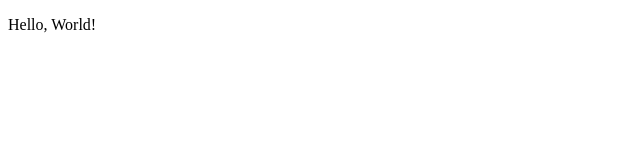
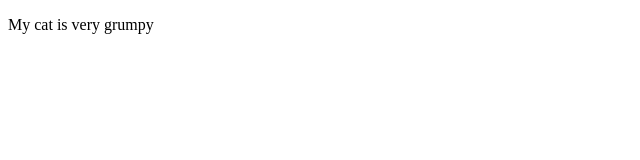
Before and after one commit to hy7720/parkjiho, a plain HTML site: page index.html in a window 1280 px wide. Shown: the full height of the page, 0-640 px from the left. Drawn offline with Linux system fonts and the light colour scheme.

Commit message:
Add files via upload

```diff
--- a/index.html
+++ b/index.html
@@ -4,9 +4,9 @@
 	<meta charset="UTF-8">
 	<meta http-equiv="X-UA-Compatible" content="IE=edge">
 	<meta name="viewport" content="width=device-width, initial-scale=1.0">
-	<title>Portfolio</title>
+	<title>kmo</title>
 </head>
 <body>
-  <p>Hello, World!</p>
+  <p>My cat is very grumpy</p>
 </body>
 </html>
```
